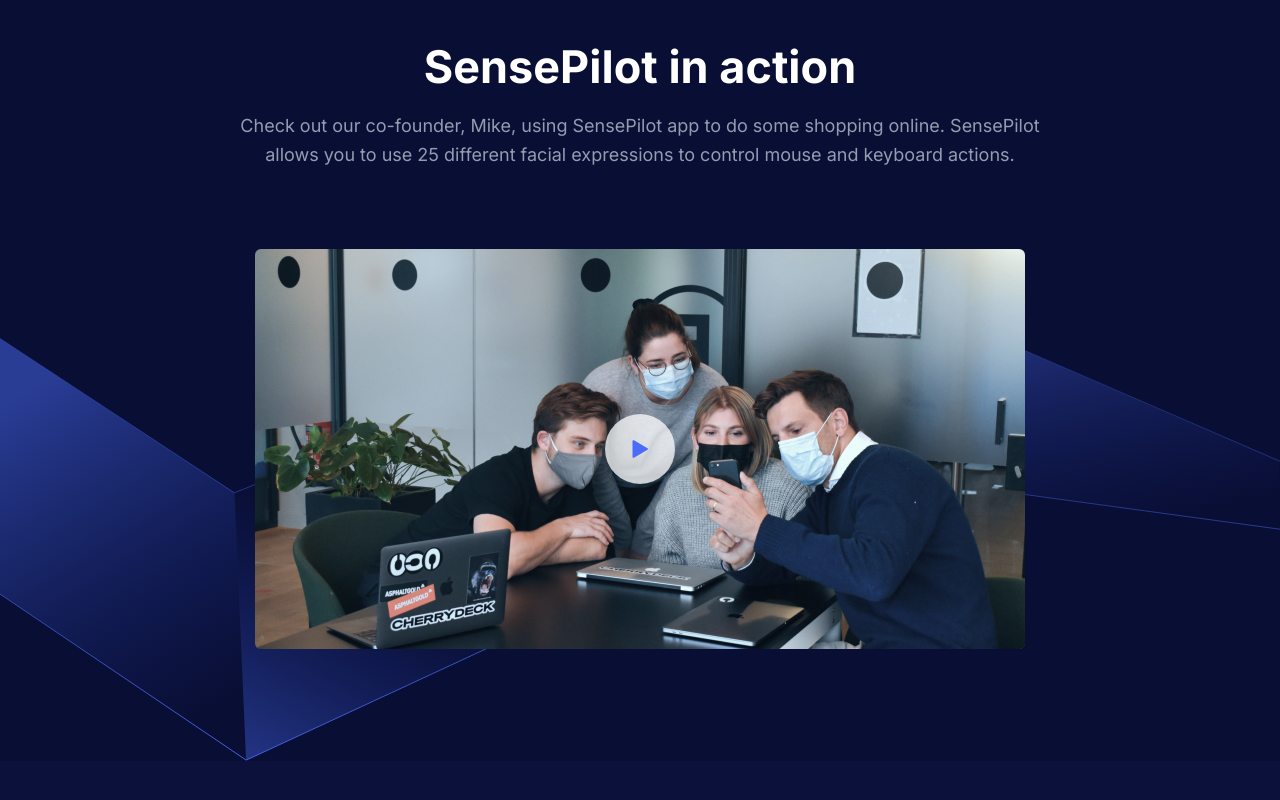
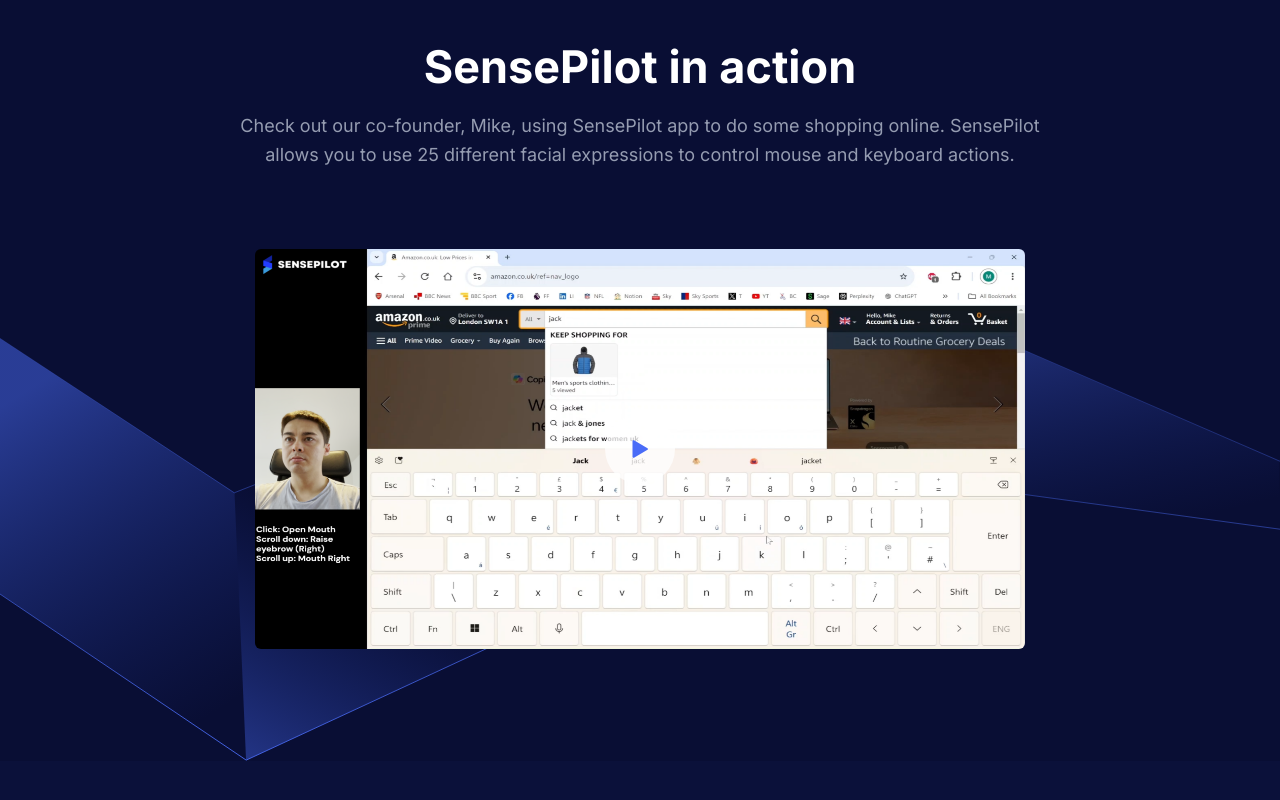
Before and after one commit to erikahazle/sensepilot, a Next.js app: page / in a window 1280 px wide. Shown: the part 604-1404 px from the top of the page. Built offline with nearby package versions, Linux system fonts and the light colour scheme.

Commit message:
Added our video

```diff
--- a/components/Video/index.tsx
+++ b/components/Video/index.tsx
@@ -26,7 +26,7 @@ const Video = () => {
               data-wow-delay=".15s"
             >
               <div className="relative aspect-[77/40] items-center justify-center">
-                <Image src="/images/video/video.jpg" alt="video image" fill />
+                <Image src="/images/video/video.png" alt="video image" fill />
                 <div className="absolute top-0 right-0 flex h-full w-full items-center justify-center">
                   <button
                     onClick={() => setOpen(true)}
@@ -53,7 +53,7 @@ const Video = () => {
         autoplay={true}
         start={true}
         isOpen={isOpen}
-        videoId="ohd_PY2iTwk"
+        videoId="1Mn8YFtOkhs"
         onClose={() => setOpen(false)}
       />
 
```
Also changed, not shown: public/images/video/video.jpg (deleted), public/images/video/video.png (added).
